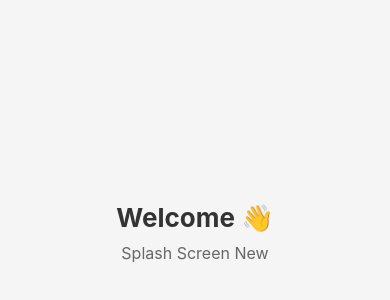
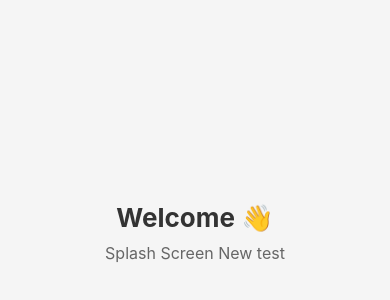
Before and after one commit to dipansml/SCMemorial, a React Native app: screen / in a window 390 px wide. Shown: the part 190-490 px from the top of the page. Built offline with nearby package versions, Linux system fonts and the light colour scheme.

Commit message:
First commit1

```diff
--- a/src/screens/SplashScreen.tsx
+++ b/src/screens/SplashScreen.tsx
@@ -12,7 +12,7 @@ const SplashScreen = () => {
       <View style={styles.content}>
         <Text style={styles.title}>Welcome 👋</Text>
         <Text style={styles.subtitle}>
-          Splash Screen New
+          Splash Screen New test
         </Text>
       </View>
     </SafeAreaView>
```
